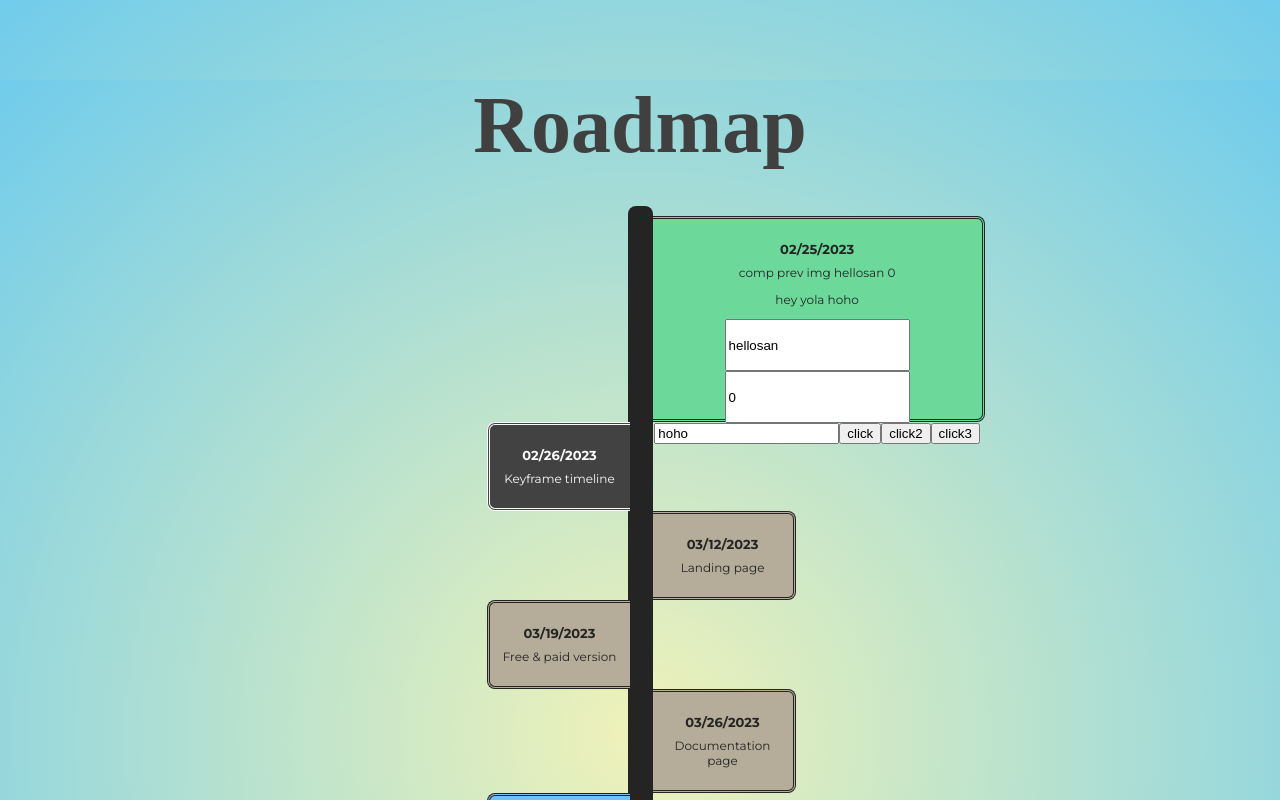
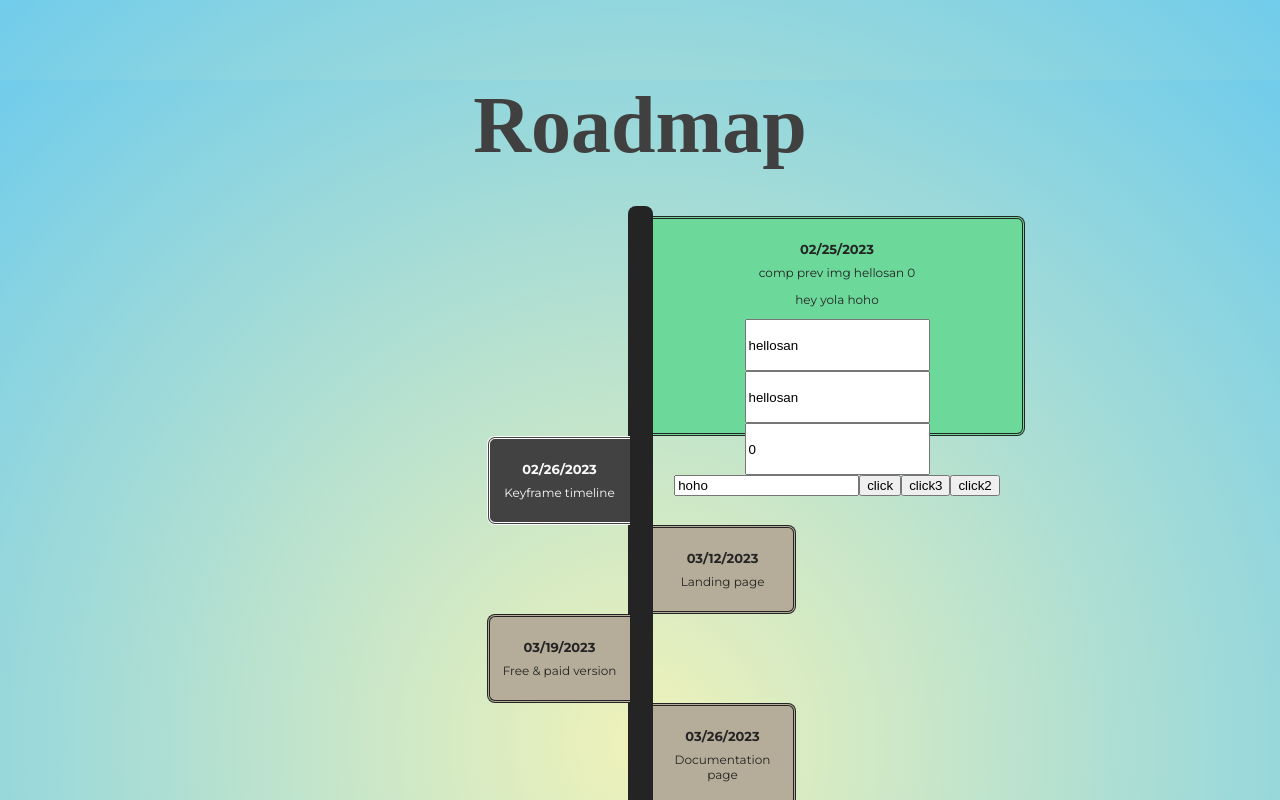
Before and after one commit to jscomponent/roadmap, a Vue app: page / in a window 1280 px wide. Shown: the top 800 px of the page. Built offline with nearby package versions, Linux system fonts and the light colour scheme; a web font is replaced by a local one.

Commit message:
Stored by jscomponent 1680612715685

```diff
--- a/src/App.vue
+++ b/src/App.vue
@@ -4,7 +4,7 @@
             Roadmap
         </h2>
         <div style="width:25px;margin-right:auto;margin-left:auto;background-color:#242424ff;border-top-left-radius:8px;border-top-right-radius:8px;border-bottom-left-radius:4px;border-bottom-right-radius:4px;padding-top:10px;padding-bottom:160px;z-index:1;position:relative">
-            <div class="card" style="background-color:#6cd99bff;width:329.216px;height:170.365px">
+            <div class="card" style="background-color:#6cd99bff;width:369.003px;height:184.047px">
                 <time datetime="">
                     {{
                         new Date('2023-02-25')
@@ -21,12 +21,12 @@
                 <p>
                     {{tester}} {{demo}} {{multi.level}}
                 </p>
-                <slot /><input v-model="test" style="height:46px" /><input v-model="test2" style="height:46px" /><input v-model="multi.level" /><button type="" @click="test3()">
+                <slot /><input v-model="test" style="height:46px" /><input v-model="test" style="height:46px" /><input v-model="test2" style="height:46px" /><input v-model="multi.level" /><button type="" @click="test+=1">
                     click
+                </button><button type="" @click="test=123">
+                    click3
                 </button><button type="" @click="test2++">
                     click2
-                </button><button type="" @click="test = 123">
-                    click3
                 </button>
             </div>
             <div class="card" style="background-color:#424242ff;color:#fafafaff">
```
